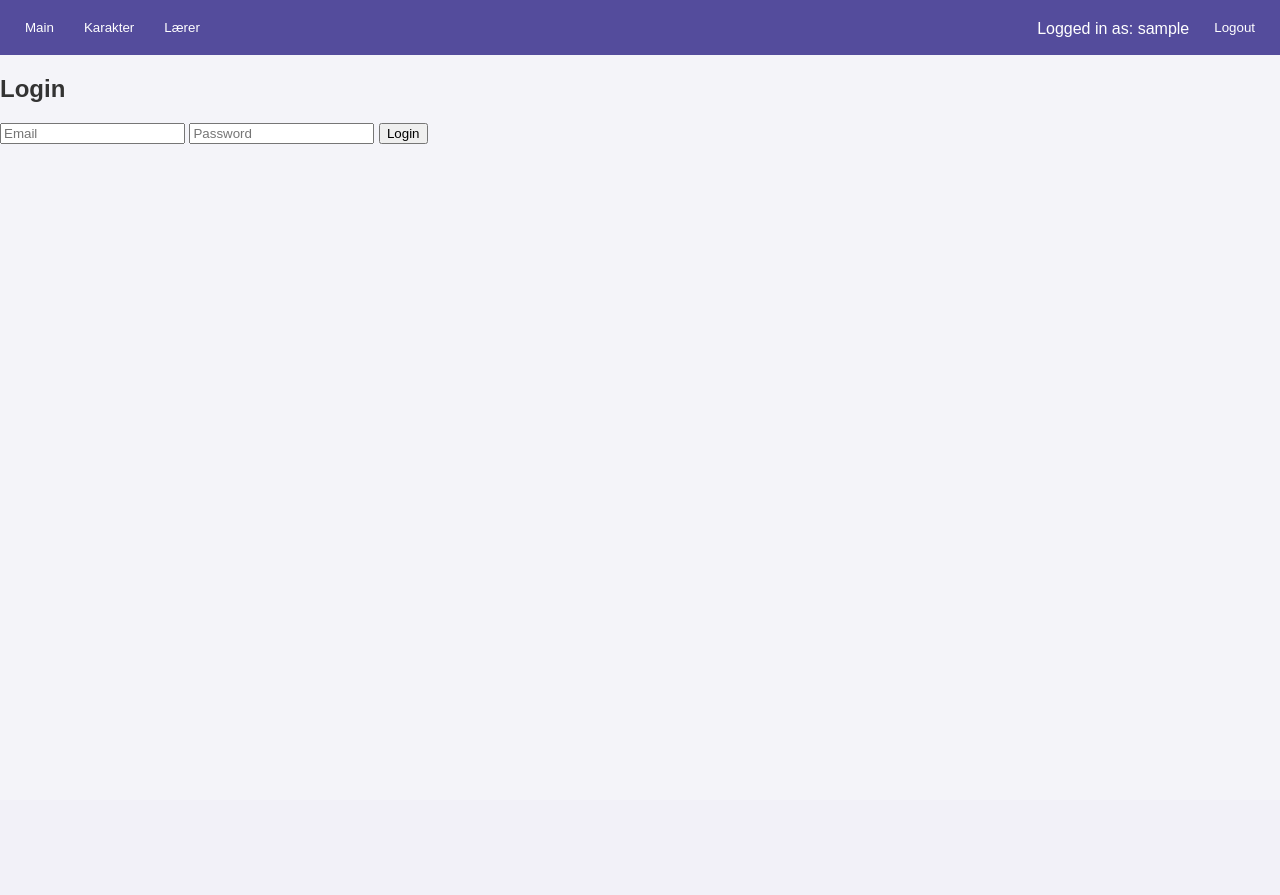
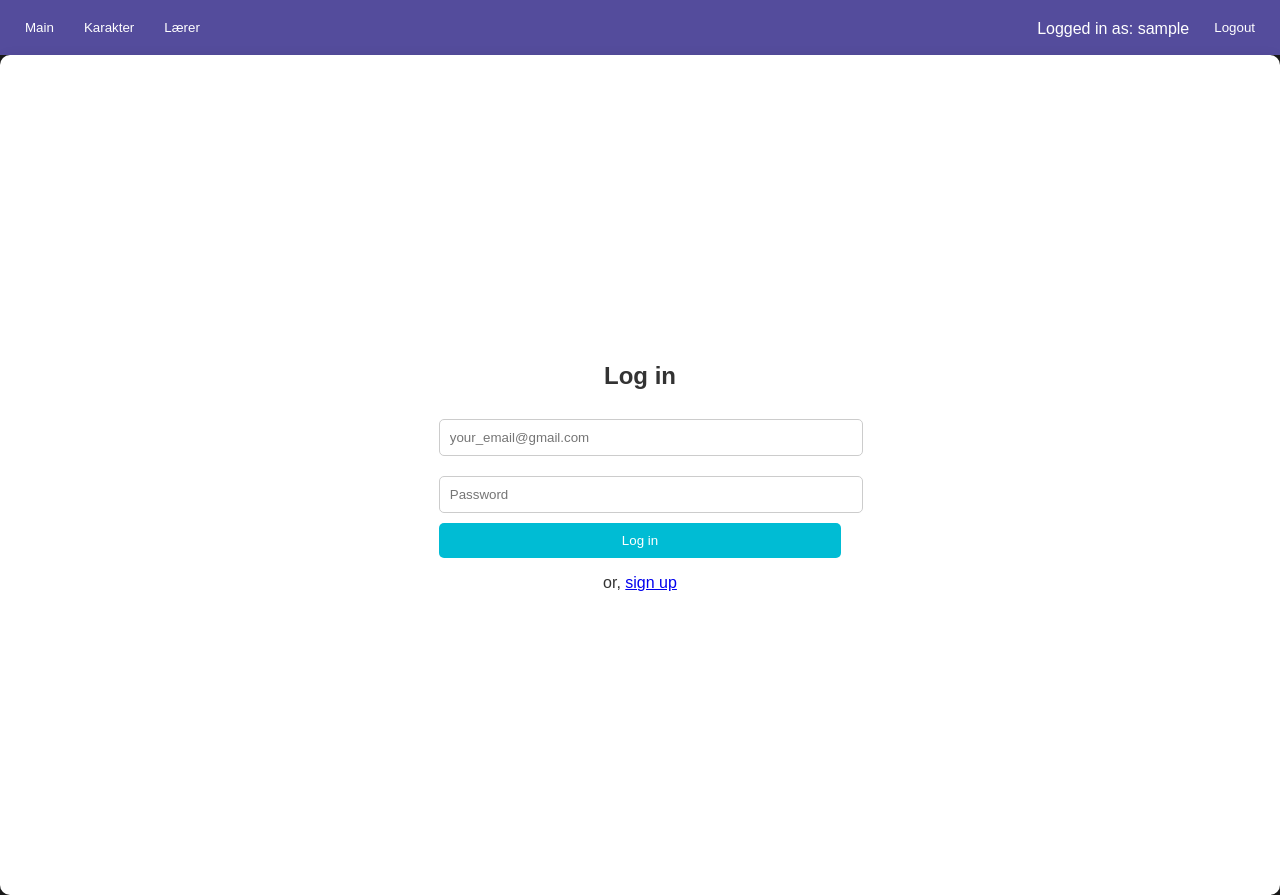
Before and after one commit to Nightraven450/elevside, a PHP site: page /index.php?page=login in a window 1280 px wide. Before the commit the page ends 144 px from the top, so only its background shows below. Run offline with PHP 8.4, Linux system fonts and the light colour scheme; the visitor is signed in with stand-in values (Sample User, id 1).

Commit message:
sut den Jeppe

```diff
--- a/pages/login.php
+++ b/pages/login.php
@@ -3,7 +3,6 @@ session_start();  // Initialize session
 $feedback = '';  // Initialize feedback message
 
 if (isset($_POST['email']) && isset($_POST['password'])) {
-
     $host = '127.0.0.1';
     $user = 'root';
     $pass = '';
@@ -18,7 +17,6 @@ if (isset($_POST['email']) && isset($_POST['password'])) {
         die('Connection failed: ' . $mysqli->connect_error);
     }
 
-    // Updated SQL query to include username
     $stmt = $mysqli->prepare("SELECT `email`, `password`, `username` FROM `users` WHERE `email` = ?");
     $stmt->bind_param("s", $form_email);
     $stmt->execute();
@@ -28,13 +26,11 @@ if (isset($_POST['email']) && isset($_POST['password'])) {
         $user = $result->fetch_object();
         $db_password = $user->password;
 
-        // Directly compare the entered password with the stored password
         if ($form_password === $db_password) {
-            // Set session variables
             $_SESSION['login'] = true;
-            $_SESSION['username'] = $user->username;  // Store username in session
+            $_SESSION['username'] = $user->username;
             header("Location: http://localhost:3000/index.php?p=2&page=main");
-            exit(); // Ensure no further code is executed after redirection
+            exit();
         } else {
             $feedback = 'Incorrect password!';
         }
@@ -52,19 +48,22 @@ if (isset($_POST['email']) && isset($_POST['password'])) {
     <meta charset="UTF-8">
     <meta name="viewport" content="width=device-width, initial-scale=1.0">
     <link rel="stylesheet" href="../styles/style.css">
-    <title>Login</title>
+    <title>Log in</title>
 </head>
 <body>
     <div class="login-container">
-        <h2>Login</h2>
+        <h2>Log in</h2>
         <?php if ($feedback): ?>
             <div class="feedback"><?php echo $feedback; ?></div>
         <?php endif; ?>
         <form method="POST" action="">
-            <input type="email" name="email" placeholder="Email" required>
+            <input type="email" name="email" placeholder="your_email@gmail.com" required>
             <input type="password" name="password" placeholder="Password" required>
-            <button type="submit">Login</button>
+            <div class="button-container">
+                <button type="submit">Log in</button>
+            </div>
         </form>
+        <p>or, <a href="#">sign up</a></p>
     </div>
 </body>
 </html>
--- a/styles/style.css
+++ b/styles/style.css
@@ -2,9 +2,56 @@ body {
     margin: 0;
     padding: 0;
     overflow-x: hidden;
+    background-color: #1a1a1a; /* Dark background */
+}
+
+.login-container {
+    display: flex;
+    flex-direction: column;
+    justify-content: center;
+    align-items: center;
+    height: 100vh; /* Full height of the viewport */
+    background-color: #ffffff; /* White background for the container */
+    padding: 20px; /* Add padding */
+    border-radius: 10px; /* Rounded corners */
+    box-shadow: 0 4px 15px rgba(0, 0, 0, 0.1); /* Shadow for depth */
+}
+
+input[type="email"], input[type="password"] {
+    width: 100%; /* Full width */
+    padding: 10px; /* Padding for input */
+    margin: 10px 0; /* Margin for spacing */
+    border: 1px solid #ccc; /* Border */
+    border-radius: 5px; /* Rounded corners */
+}
+
+.button-container {
+    width: 100%; /* Full width */
+}
+
+.button-container button {
+    width: 100%; /* Full width */
+    padding: 10px; /* Padding for button */
+    background-color: #00bcd4; /* Teal button color */
+    color: white; /* Text color */
+    border: none; /* No border */
+    border-radius: 5px; /* Rounded corners */
+    cursor: pointer; /* Pointer cursor */
+    transition: background-color 0.3s; /* Transition for hover effect */
+}
+
+.button-container button:hover {
+    background-color: #0097a7; /* Darker shade on hover */
+}
+
+.feedback {
+    color: red; /* Red color for feedback */
+    margin: 10px 0; /* Margin for spacing */
 }
 
 html {
+    height: 100vh;
+    scrollbar-width: thin;
     height: 100vh;
     scrollbar-width: thin;
 }
```
